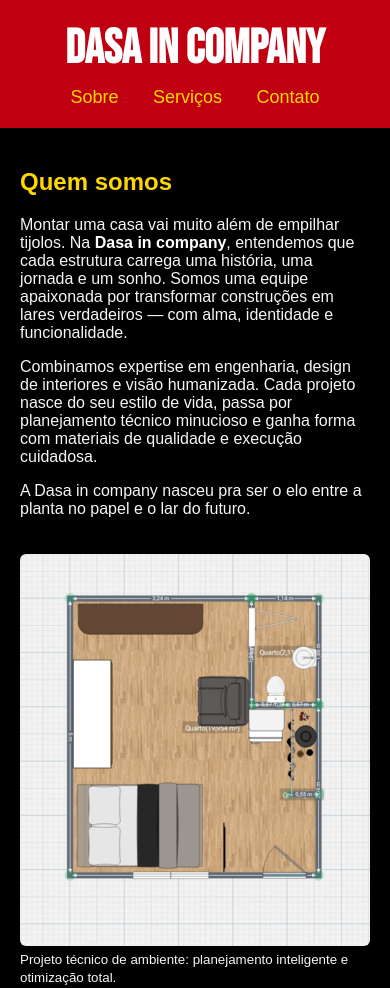
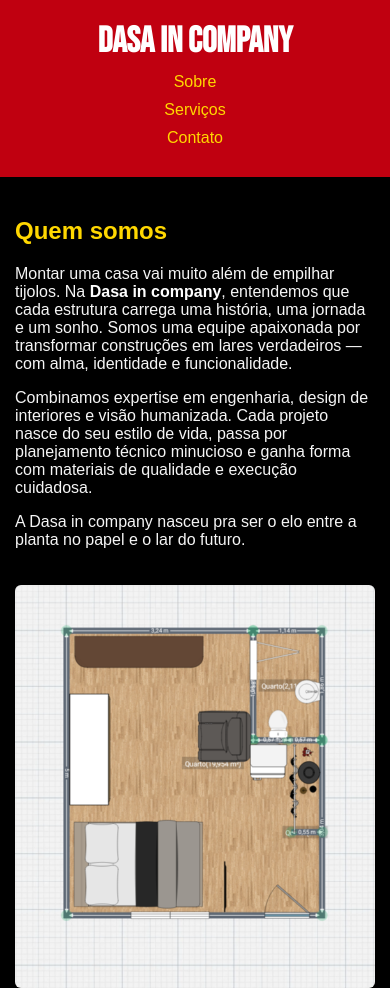
Before and after one commit to Dasa45/Dasa-site, a plain HTML site: page index.html in a window 390 px wide. Shown: the top 988 px of the page. Drawn offline with Linux system fonts and the light colour scheme.

Commit message:
Update index.html

```diff
--- a/index.html
+++ b/index.html
@@ -86,6 +86,27 @@
     strong {
       color: #fff;
     }
+
+    /* Responsividade para celular */
+    @media (max-width: 600px) {
+      .logo {
+        font-size: 36px;
+      }
+
+      nav a {
+        display: block;
+        margin: 10px 0;
+        font-size: 16px;
+      }
+
+      main {
+        padding: 0 15px;
+      }
+
+      section {
+        margin-bottom: 40px;
+      }
+    }
   </style>
 </head>
 <body>
```
